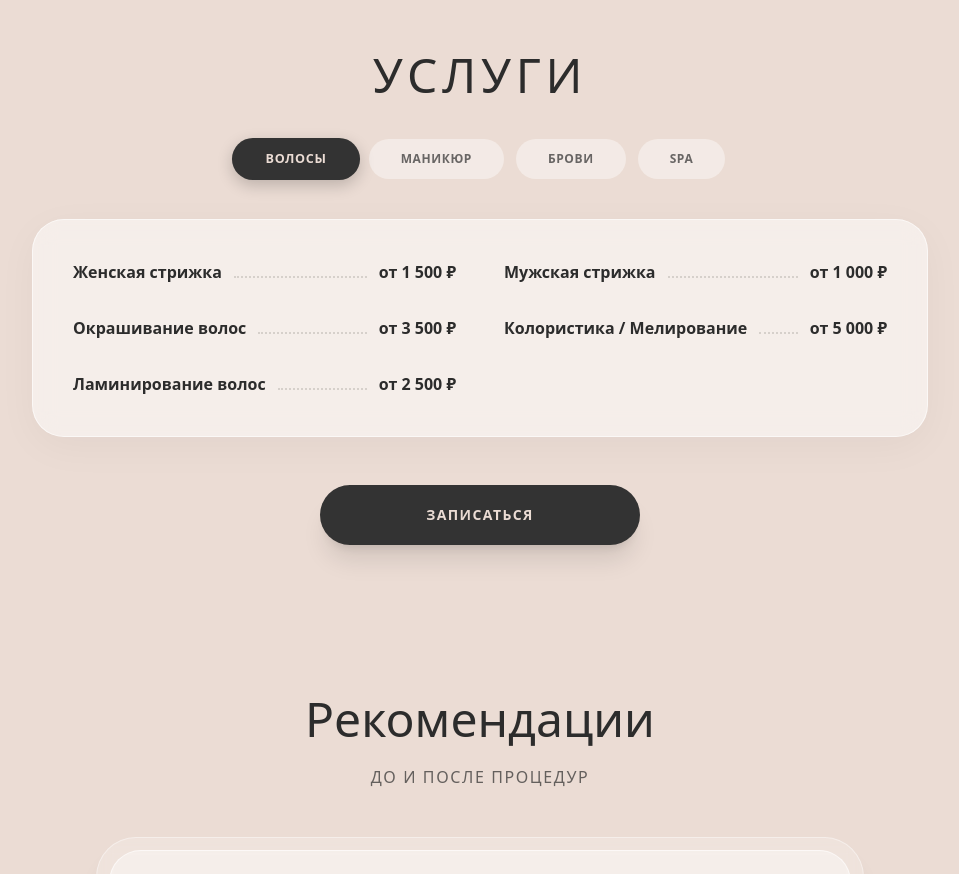
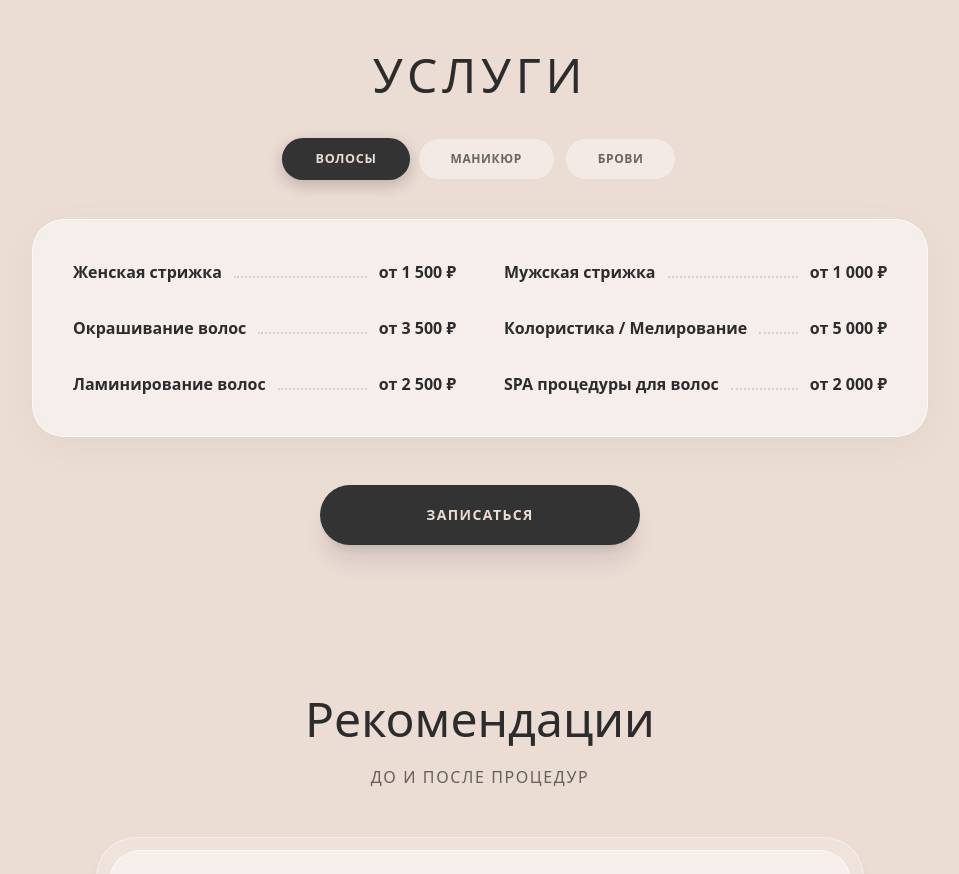
Before and after one commit to Vadimktv/svetlanasalon, a Next.js app: page / in a window 1280 px wide. Shown: the part 1980-2854 px from the top of the page, without its empty margins (160-1119 px from the left). Built offline with nearby package versions, Linux system fonts and the light colour scheme; a web font is replaced by a local one.

Commit message:
fix: update services categories and apple web app title

```diff
--- a/src/app/layout.tsx
+++ b/src/app/layout.tsx
@@ -15,6 +15,9 @@ const montserrat = Montserrat({
 export const metadata: Metadata = {
   title: "SvetlanaSalon | Эстетика и Косметология",
   description: "Премиальный салон красоты в Геленджике",
+  appleWebApp: {
+    title: "SvetlanaSalon",
+  },
   icons: {
     icon: '/icon.svg',
     apple: '/icon.svg',
--- a/src/app/page.tsx
+++ b/src/app/page.tsx
@@ -185,8 +185,7 @@ export default function Home() {
             {[
               { id: 'HAIR', label: 'ВОЛОСЫ' },
               { id: 'NAILS', label: 'МАНИКЮР' },
-              { id: 'BROWS', label: 'БРОВИ' },
-              { id: 'SPA', label: 'SPA' }
+              { id: 'BROWS', label: 'БРОВИ' }
             ].map(tab => (
               <button
                 key={tab.id}
--- a/src/components/BookingModal.tsx
+++ b/src/components/BookingModal.tsx
@@ -9,6 +9,7 @@ export const SERVICES = {
     { name: 'Окрашивание волос', price: 'от 3 500 ₽' },
     { name: 'Колористика / Мелирование', price: 'от 5 000 ₽' },
     { name: 'Ламинирование волос', price: 'от 2 500 ₽' },
+    { name: 'SPA процедуры для волос', price: 'от 2 000 ₽' },
   ],
   NAILS: [
     { name: 'Комбинированный маникюр', price: 'от 1 000 ₽' },
@@ -21,9 +22,6 @@ export const SERVICES = {
     { name: 'Окрашивание бровей', price: '600 ₽' },
     { name: 'Ламинирование бровей', price: '1 200 ₽' },
     { name: 'Комплекс бровей', price: '2 000 ₽' },
-  ],
-  SPA: [
-    { name: 'SPA процедуры для волос', price: 'от 2 000 ₽' },
   ]
 };
 
```
